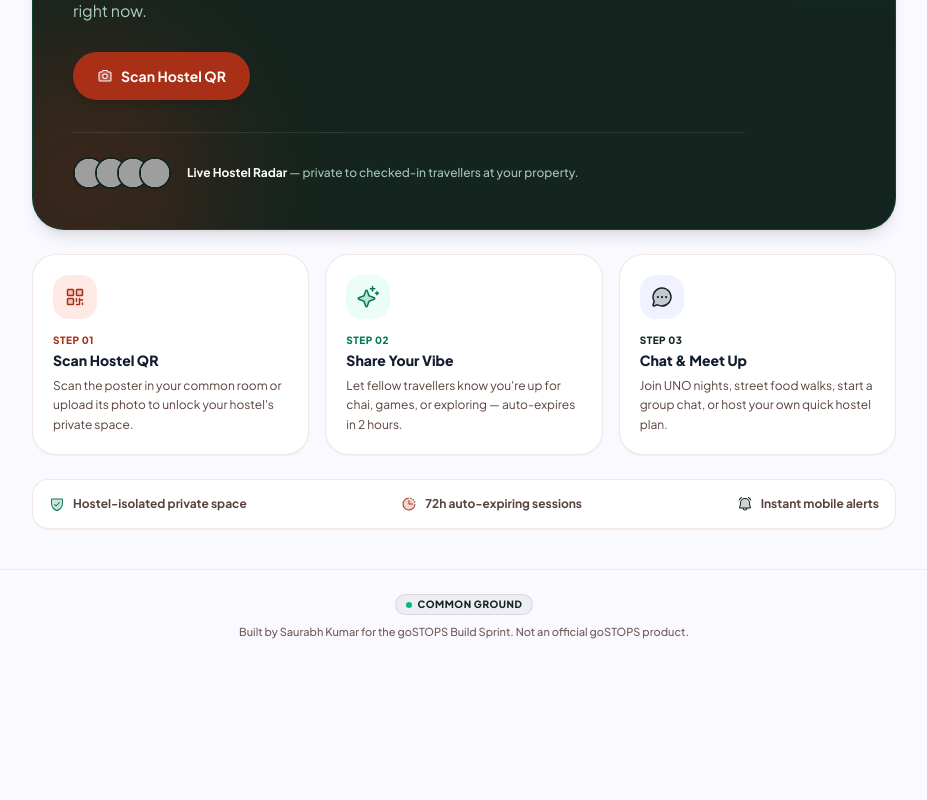
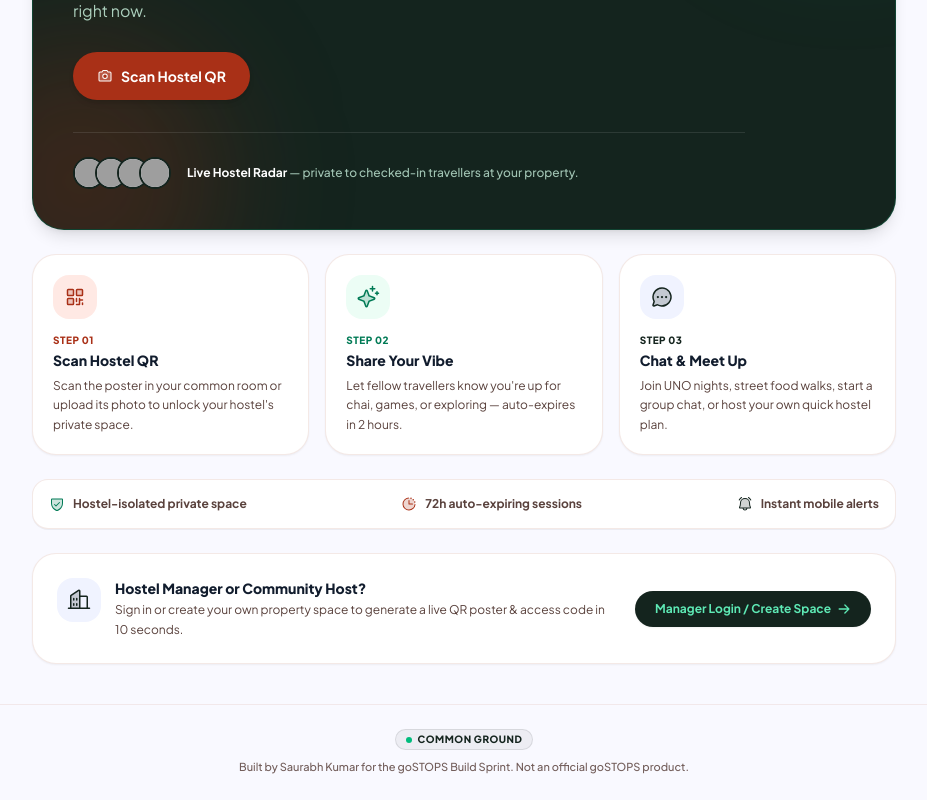
Before and after one commit to Choudhary4/Common-Ground, a React (Vite) app in the folder frontend/: page / in a window 1280 px wide. Shown: the part 368-1168 px from the top of the page, without its empty margins (176-1103 px from the left). Before the commit the page ends 1033 px from the top, so only its background shows below. Built offline with nearby package versions, Linux system fonts and the light colour scheme; no server answers; grey boxes are pictures that could not be loaded.

Commit message:
Add Hostel Manager Login and Create Space section on LandingPage

```diff
--- a/frontend/src/pages/LandingPage.tsx
+++ b/frontend/src/pages/LandingPage.tsx
@@ -10,6 +10,7 @@ import {
   ClockCountdown,
   BellRinging,
   Broadcast,
+  Buildings,
 } from '@phosphor-icons/react';
 import { useAuth } from '../context/AuthContext';
 import { Footer } from '../components/Footer';
@@ -178,6 +179,31 @@ export function LandingPage() {
             <span>Instant mobile alerts</span>
           </div>
         </section>
+
+        {/* Hostel Manager Self-Serve Banner */}
+        <section className="bg-white rounded-3xl border border-[#e0bfb8]/35 p-5 sm:p-6 shadow-xs flex flex-col sm:flex-row sm:items-center justify-between gap-4">
+          <div className="flex items-start gap-3.5">
+            <div className="w-11 h-11 rounded-2xl bg-[#f0f3ff] text-[#14241E] flex items-center justify-center shrink-0">
+              <Buildings weight="duotone" className="w-6 h-6" />
+            </div>
+            <div>
+              <h2 className="text-sm font-extrabold text-[#111c2d]">
+                Hostel Manager or Community Host?
+              </h2>
+              <p className="text-xs text-[#59413c] mt-0.5 leading-relaxed">
+                Sign in or create your own property space to generate a live QR poster &amp; access
+                code in 10 seconds.
+              </p>
+            </div>
+          </div>
+          <Link
+            to="/staff/login"
+            className="shrink-0 inline-flex items-center justify-center gap-1.5 px-5 py-2.5 rounded-full bg-[#14241E] hover:bg-emerald-950 text-emerald-300 text-xs font-bold shadow-xs transition active:scale-95"
+          >
+            <span>Manager Login / Create Space</span>
+            <ArrowRight weight="bold" className="w-3.5 h-3.5" />
+          </Link>
+        </section>
       </main>
 
       {scannerOpen && <QrScannerModal onClose={() => setScannerOpen(false)} />}
```
